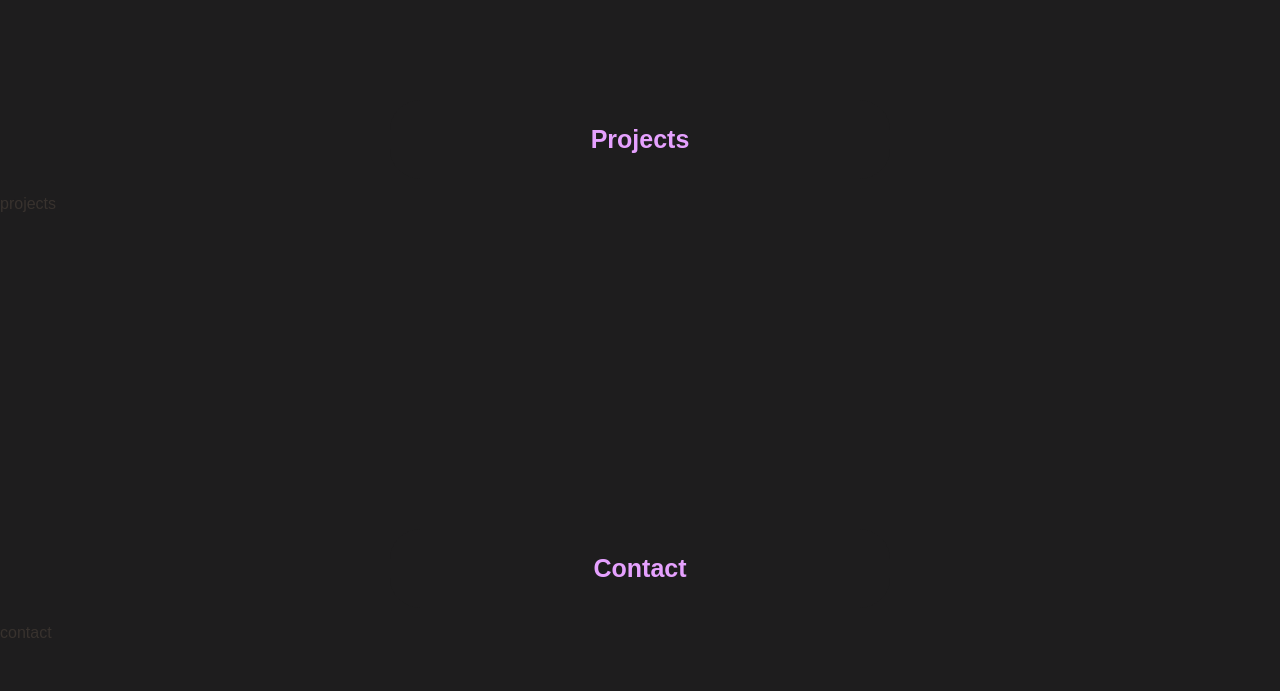
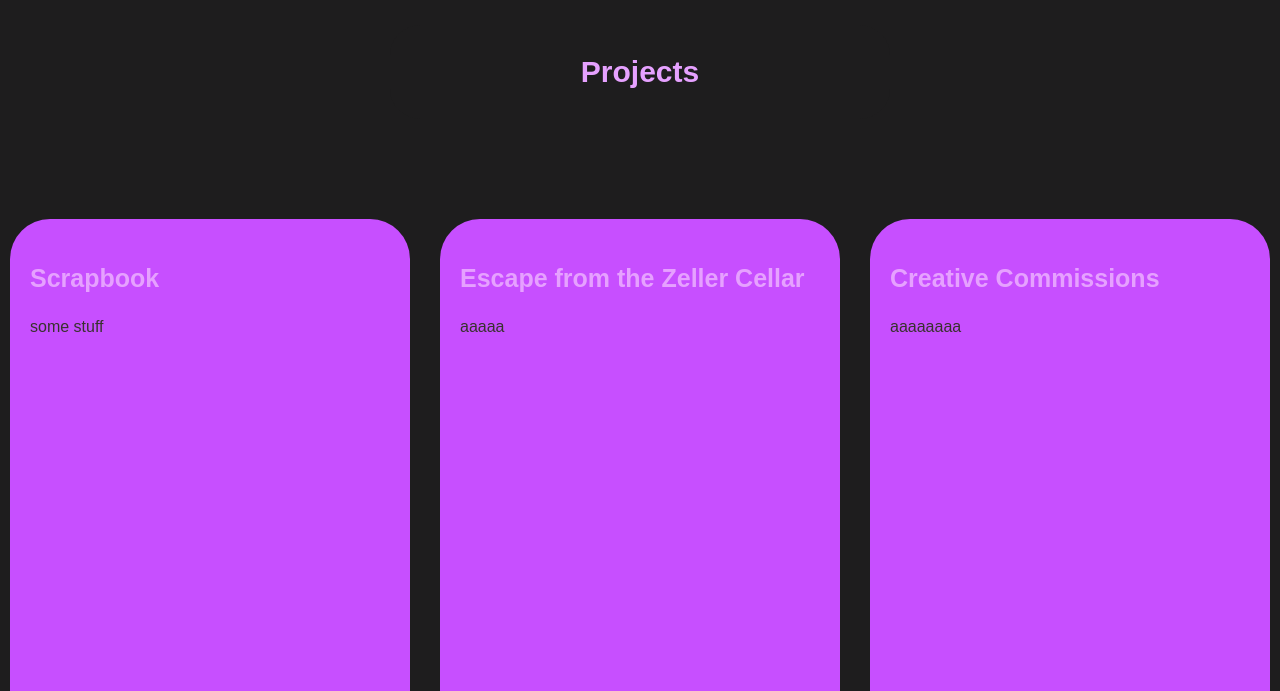
Before and after one commit to brittyb/Portfolio, a React (Create React App) app: page / in a window 1280 px wide. Shown: the part 1829-2520 px from the top of the page. Before the commit the page ends 2487 px from the top, so only its background shows below. Built offline with nearby package versions, Linux system fonts and the light colour scheme.

Commit message:
started projects

```diff
--- a/public/index.css
+++ b/public/index.css
@@ -101,16 +101,22 @@ main {
     color:#e6a1ff;
   }
 
+  h3.sectionTitle{
+    font-size: 30px;
+  }
+
 #root{
-    padding-top: 350px;
+    margin-top: 350px;
 }
 
 .sectionDiv{
-    padding-top:300px;
+    margin-top:300px;
+    margin-bottom: 100px;
+    scroll-margin-top: 150px;
 }
 
 #about {
-    scroll-margin-top: 80px; /* Adjust this value based on the height of your fixed navigation bar */
+    scroll-margin-top: 200px; /* Adjust this value based on the height of your fixed navigation bar */
 }
 
 .skillDiv{
@@ -155,3 +161,13 @@ main {
     gap: 10px; /* Add some space between items if needed */
     max-width: 100%; /* Ensure row can take full width */
 }
+
+.projectDiv{
+    width:400px;
+    height:500px;
+    background-color: #c74fff;
+    border-radius: 40px;
+    padding:20px;
+    margin-right: 10px;
+    margin-left: 10px;
+}
--- a/src/App.js
+++ b/src/App.js
@@ -45,7 +45,7 @@ const SectionTitle = (props) => {
 
   return (
     <div ref={sectionRef} id={`${props.name}Heading`}  className={`sectionTitleDiv ${scrolledToTarget ? 'target-color' : 'default-color'}`}>
-      <h3 className={`${props.name}Title`}>{props.name}</h3>
+      <h3 className={`${props.name}Title sectionTitle`}>{props.name}</h3>
     </div>
   );
 };
@@ -74,6 +74,18 @@ function Skill(props){
 
 }
 
+function Project(props){
+  return (
+    <>
+      <div className="projectDiv">
+        <h3 className="projectName">{props.name}</h3>
+        <p className="projectDescription">{props.description}</p>
+      </div>
+    </>
+  );
+
+}
+
 export default function App() {
   return (
     <main>
@@ -93,17 +105,28 @@ export default function App() {
 
       </div>
 
+      <div className="row">
+        <Skill name="Git" link="https://git-scm.com/images/logos/downloads/Git-Icon-1788C.png"></Skill>
+        <Skill name="Python" link="https://i.pinimg.com/originals/82/a2/18/82a2188c985ce75402ae44fc43fe7e5e.png"></Skill>
+        <Skill name="MIPS" link="https://encrypted-tbn0.gstatic.com/images?q=tbn:ANd9GcQDZxkoYfqOY6Jbr90GI-u9CxuBv9NxtQA3fjG5H8gNFjrJbdPTxWUeVmIUjBC92CTkZzA&usqp=CAU"></Skill>
+      </div>
+
 
       <div id="projects" className="projects sectionDiv">
       <SectionTitle name="Projects" position="700"/>
-      <p>projects</p>
+
       </div>
 
+      <div className="row">
+        <Project name="Scrapbook" description="some stuff"></Project>
+        <Project name="Escape from the Zeller Cellar" description="aaaaa"></Project>
+        <Project name="Creative Commissions" description="aaaaaaaa"></Project>
+      </div>
 
 
       <div id="contact" className="contact sectionDiv">
       <SectionTitle name="Contact" position="800"/>
-      <p>contact</p>
+
       </div>
 
     </main>
--- a/src/index.js
+++ b/src/index.js
@@ -10,10 +10,3 @@ root.render(
     <App />
   </React.StrictMode>
 );
-
-
-
-// If you want to start measuring performance in your app, pass a function
-// to log results (for example: reportWebVitals(console.log))
-// or send to an analytics endpoint. Learn more: https://bit.ly/CRA-vitals
-reportWebVitals();
```
